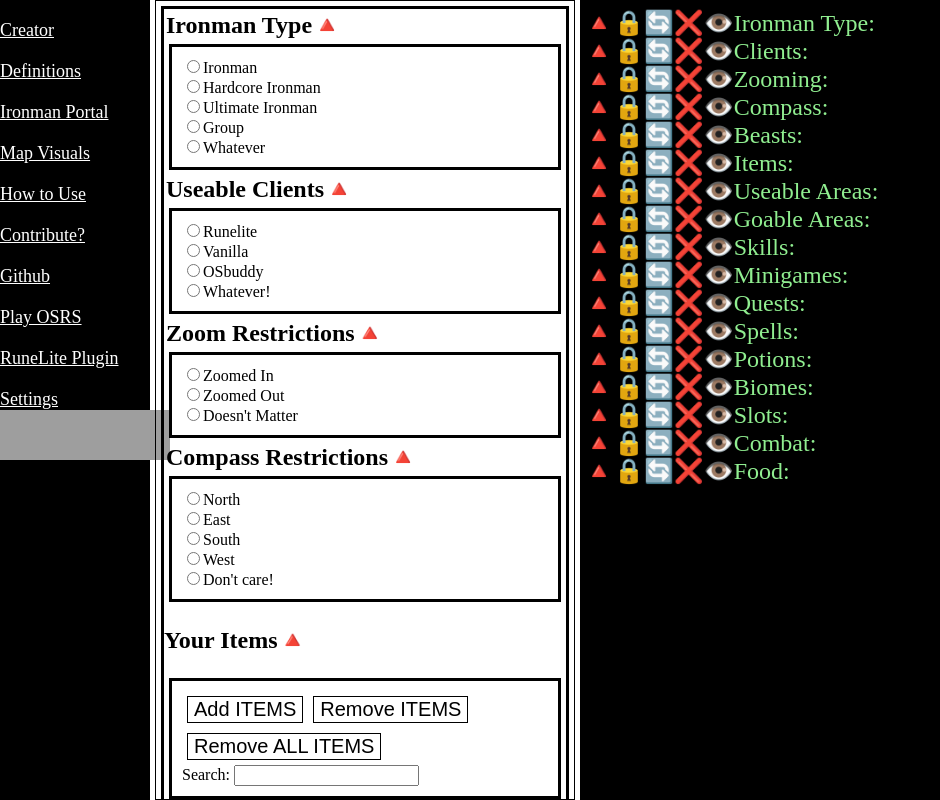
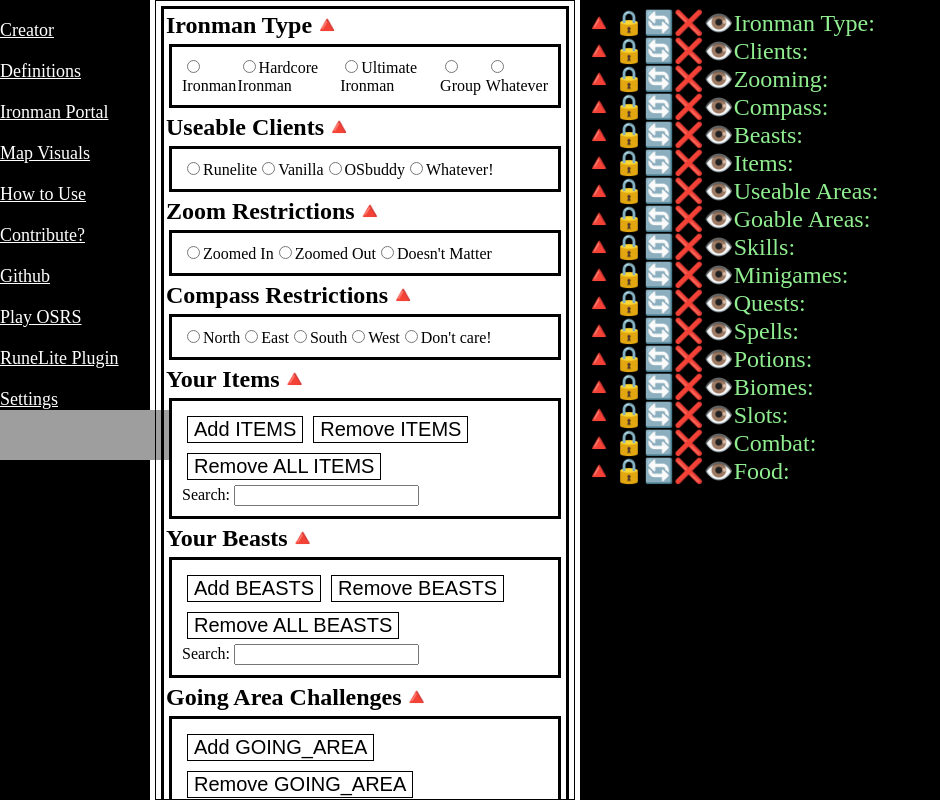
Before and after one commit to Yonkai/ironman-challenge-maker, a Next.js app: page / in a window 1280 px wide. Shown: the whole page, without its empty margins (0-940 px from the left). Built offline with nearby package versions, Linux system fonts and the light colour scheme; grey boxes are pictures that could not be loaded.

Commit message:
change to css based toggle to preserve state

```diff
--- a/components/form-comps/CheckboxForm.js
+++ b/components/form-comps/CheckboxForm.js
@@ -6,8 +6,7 @@ const CheckboxForm = (props) => {
   return (
     <div>
       <h3 onClick={toggle}>{`${props.name}🔺`}</h3>
-      {on
-        ? <div className='challenges'>
+      <div className='challenges'>
         {/* checkbox maps through dataset because that what it displays in the form
           number maps through keys. */}
         {Object.keys(props.dataset).map((objKey, index) => (
@@ -19,7 +18,7 @@ const CheckboxForm = (props) => {
           </div>
         )
         )}
-        </div> : <p>hidden</p>}
+      </div>
       <style jsx>
         {`h3{
           margin:2px;
@@ -27,7 +26,13 @@ const CheckboxForm = (props) => {
         h3:hover{
           cursor:pointer;
         }
-
+        .challenges{
+          display:${on ? 'flex' : 'none'};
+          flex-wrap:wrap;
+        }
+        label{
+          margin:5px;
+        }
       `}
       </style>
     </div>)
--- a/components/form-comps/RadioForm.js
+++ b/components/form-comps/RadioForm.js
@@ -1,4 +1,4 @@
-import React, { Component } from 'react'
+import React from 'react'
 import useToggle from './hooks/useToggle.js'
 
 const RadioForm = (props) => {
@@ -7,8 +7,7 @@ const RadioForm = (props) => {
   // Should turn this wrapper into a HOC(h3 title and div):
     <div>
       <h3 onClick={toggle}>{`${props.name}🔺`}</h3>
-      {on
-        ? <div className='challenges'>
+      <div className='challenges'>
         {/* Radio maps through dataset because that what it displays in the form
               number maps through keys. */}
         {Object.keys(props.dataset).map((objKey, index) => (
@@ -20,7 +19,7 @@ const RadioForm = (props) => {
           </div>
         )
         )}
-        </div> : <p>hidden</p> }
+      </div>
       <style jsx>
         {`
         h3{
@@ -29,6 +28,10 @@ const RadioForm = (props) => {
         h3:hover{
           cursor:pointer;
         }
+
+        .challenges{
+          display:${on ? 'flex' : 'none'}
+        }
           }`}
       </style>
     </div>
--- a/components/form-comps/RandomSearchForm.js
+++ b/components/form-comps/RandomSearchForm.js
@@ -1,4 +1,4 @@
-import React, { Component } from 'react'
+import React from 'react'
 import Downshift from 'downshift'
 import useToggle from './hooks/useToggle.js'
 
@@ -9,8 +9,7 @@ const RandomSearchForm = (props) => {
   return (
     <div>
       <h3 onClick={toggle}>{`${props.name}`}<span>🔺</span></h3>
-      {on
-        ? <div className='challenges'>
+      <div className='challenges'>
         {Object.keys(props.keys).map((objKey, index) => (
           <div key={index}>
             {/* WARNING: Code is setup to use 1 and -1 values specifically */}
@@ -77,7 +76,7 @@ const RandomSearchForm = (props) => {
             </div>
           )}
         </Downshift>
-        </div> : <p>Hidden</p>}
+      </div>
       <style jsx>
         {`button{
             margin:5px;
@@ -87,8 +86,15 @@ const RandomSearchForm = (props) => {
           li{
             color:black;
           }
+          h3{
+            margin:2px;
+          }
           h3:hover{
             cursor:pointer;
+          }
+
+          .challenges{
+            display:${on ? 'inherit' : 'none'}
           }
           `}
       </style>
```
Lines whose indentation alone changed are shown as unchanged.
